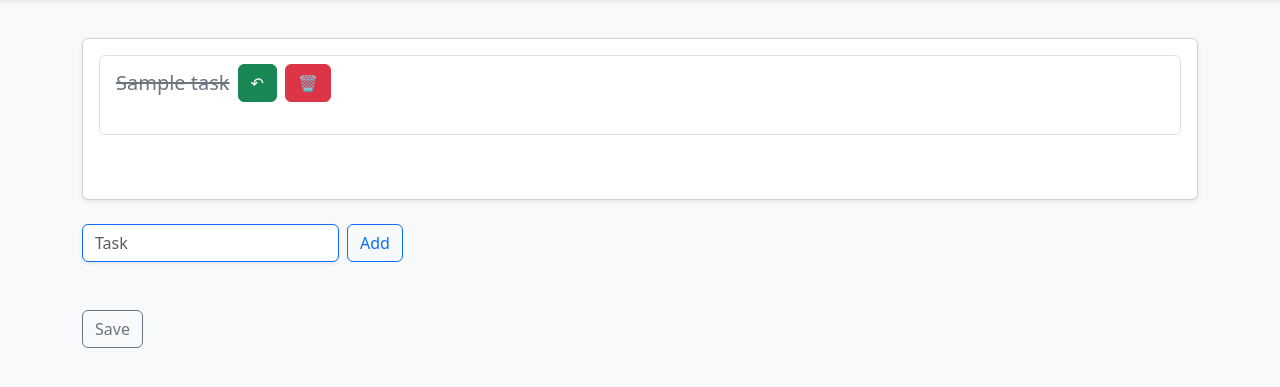
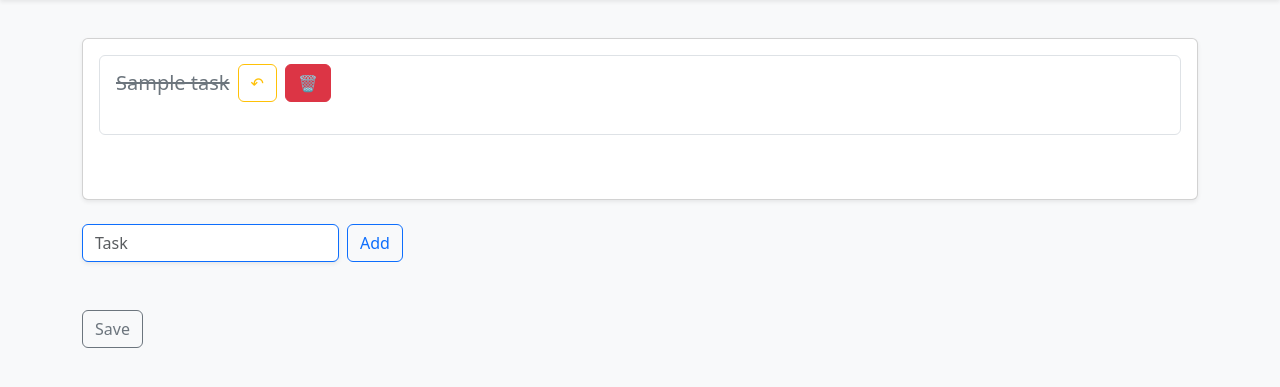
Before and after one commit to dwaynxz/flask-todo-list-v1, a Flask app: template Todo/templates/edit.html in a window 1280 px wide. Shown: the part 106-493 px from the top of the page. Run offline with Flask 3, Linux system fonts and the light colour scheme; the template is opened without the code that fills it: most values are stand-ins (such as "Sample title", 1, 10 or a date in 2020).

Commit message:
style: change button colour to yellow

```diff
--- a/Todo/templates/create_list.html
+++ b/Todo/templates/create_list.html
@@ -19,7 +19,7 @@
                                                     <span class="fs-5 text-secondary task-done">{{task}}</span>
                                                 </label>
                                                 <form action="{{ url_for('task_undone', task_id=task_id) }}" method="post">
-                                                    <button type="submit" class="btn btn-success">↶</button>
+                                                    <button type="submit" class="btn btn-outline-warning">↶</button>
                                                 </form>
                                                 <form action="{{ url_for('task_remove', task_id=task_id) }}" method="post">
                                                        <button type="submit" class="btn btn-danger">🗑️</button>
--- a/Todo/templates/edit.html
+++ b/Todo/templates/edit.html
@@ -22,7 +22,7 @@
                                                     <span class="fs-5 text-secondary task-done">{{task}}</span>
                                                 </label>
                                                 <form action="{{ url_for('existing_task_undone', task_id=task_id, id_=id_) }}" method="post">
-                                                    <button type="submit" class="btn btn-success">↶</button>
+                                                    <button type="submit" class="btn btn-outline-warning">↶</button>
                                                 </form>
                                                 <form action="{{ url_for('existing_task_remove', task_id=task_id, id_=id_) }}" method="post">
                                                        <button type="submit" class="btn btn-danger">🗑️</button>
```
